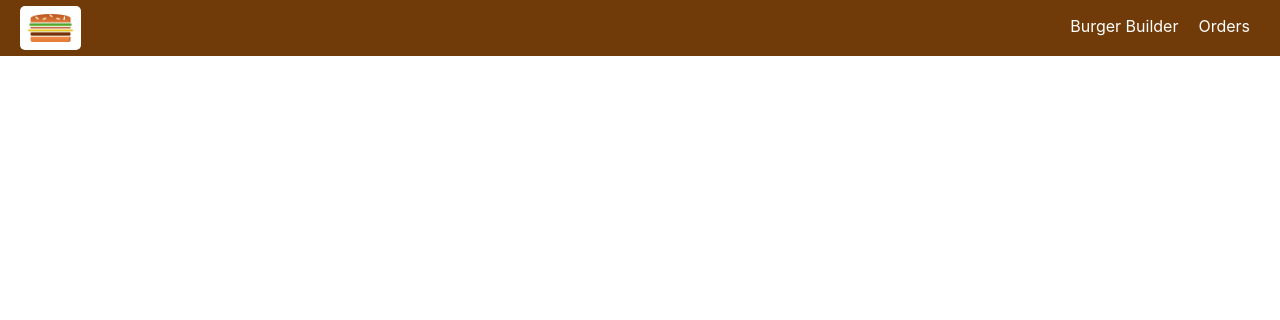
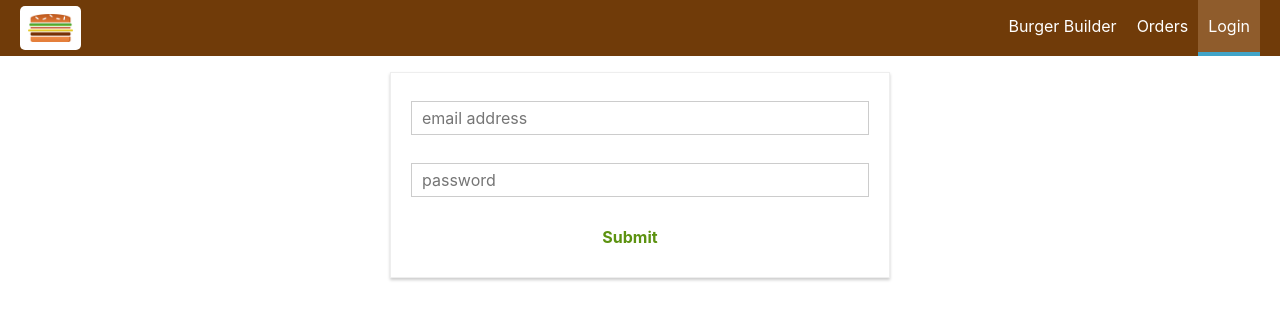
Before and after one commit to gitsamirp/burgerBuilder, a React (Create React App) app: page /auth in a window 1280 px wide. Shown: the top 320 px of the page. Built offline with nearby package versions, Linux system fonts and the light colour scheme.

Commit message:
add sign in form

```diff
--- a/src/App.js
+++ b/src/App.js
@@ -4,6 +4,7 @@ import BurgerBuilder from './containers/BurgerBuilder/BurgerBuilder';
 import Checkout from './containers/Checkout/Checkout';
 import {Route, Switch} from 'react-router-dom';
 import Orders from './containers/Orders/Orders';
+import Auth from './containers/Auth/Auth';
 
 class App extends Component {
   render() {
@@ -13,6 +14,7 @@ class App extends Component {
             <Switch>
               <Route path="/checkout" component={Checkout}></Route>
               <Route path="/orders" exact component={Orders}></Route>
+              <Route path="/auth" exact component={Auth}></Route>
               <Route path="/" exact component={BurgerBuilder}></Route>
             </Switch>
           </Layout>
--- a/src/components/Navigation/NavigationItems/NavigationItems.js
+++ b/src/components/Navigation/NavigationItems/NavigationItems.js
@@ -6,6 +6,7 @@ const navigationItems = () => (
     <ul className={classes.NavigationItems}>
         <NavigationItem link="/" exact >Burger Builder</NavigationItem>
         <NavigationItem link="/orders">Orders</NavigationItem>
+        <NavigationItem link="/auth">Login</NavigationItem>
     </ul>
 );
 
--- /dev/null
+++ b/src/containers/Auth/Auth.js
@@ -0,0 +1,104 @@
+import React, { Component } from 'react';
+import Input from '../../components/UI/Input/Input';
+import Button from '../../components/UI/Button/Button';
+import classes from './Auth.module.css';
+
+class Auth extends Component {
+    state = {
+        controls: {
+            email: {
+                elementType: 'input',
+                elementConfig: {
+                    type: 'email',
+                    placeholder: 'email address'
+                },
+                value: '',
+                validation: {
+                    required: true,
+                    isEmail: true
+                },
+                valid: false,
+                touched: false
+            },
+            password: {
+                elementType: 'input',
+                elementConfig: {
+                    type: 'password',
+                    placeholder: 'password'
+                },
+                value: '',
+                validation: {
+                    required: true,
+                    minLength: 6
+                },
+                valid: false,
+                touched: false
+            }
+        }
+    }
+
+    checkValidity ( value, rules ) {
+        let isValid = true;
+        if (rules.required) {
+            isValid = value.trim() !== '' && isValid;
+        }
+
+        if (rules.minLength) {
+            isValid = value.length >= rules.minLength && isValid;
+        }
+        if (rules.maxLength) {
+            isValid = value.length <= rules.maxLength && isValid;
+        }
+
+        if (rules.isEmail) {
+            const pattern = /^\w+([\.-]?\w+)*@\w+([\.-]?\w+)*(\.\w{2,3})+$/;
+            isValid = pattern.test(value) && isValid
+        }
+        return isValid;
+    }
+
+    inputChangedHandler = (event, controlName) => {
+        const updatedControls = {
+            ...this.state.controls,
+            [controlName]: {
+                ...this.state.controls[controlName],
+                value: event.target.value,
+                valid: this.checkValidity(event.target.value, this.state.controls[controlName].validation),
+                touched: true
+            }
+        }
+        this.setState({controls: updatedControls});
+    }
+    render () {
+        const formElementsArray = [];
+        for (let key in this.state.controls) {
+            formElementsArray.push({
+                id: key,
+                config: this.state.controls[key]
+            });
+        }
+
+        const form = formElementsArray.map(formElement => (
+            <Input
+                key={formElement.id}
+                elementType={formElement.config.elementType}
+                elementConfig={formElement.config.elementConfig}
+                value={formElement.config.value}
+                changed={(event) => this.inputChangedHandler(event, formElement.id)}
+                invalid={!formElement.config.valid}
+                touched={formElement.config.touched}
+                shouldValidate={formElement.config.validation}
+            ></Input>
+        ));
+        return (
+            <div className={classes.Auth}>
+                <form>
+                    {form}
+                    <Button btnType="Success">Submit</Button>
+                </form>
+            </div>
+        );
+    }
+}
+
+export default Auth;
--- /dev/null
+++ b/src/containers/Auth/Auth.module.css
@@ -0,0 +1,19 @@
+.Auth {
+    margin: 20px auto;
+    width: 80%;
+    text-align: center;
+    box-shadow: 0 2px 3px #ccc;
+    border: 1px solid #eee;
+    padding: 10px;
+    box-sizing: border-box;
+}
+
+.Input {
+    display: block;
+}
+
+@media (min-width: 600px) {
+    .Auth {
+        width: 500px;
+    }
+}
```
